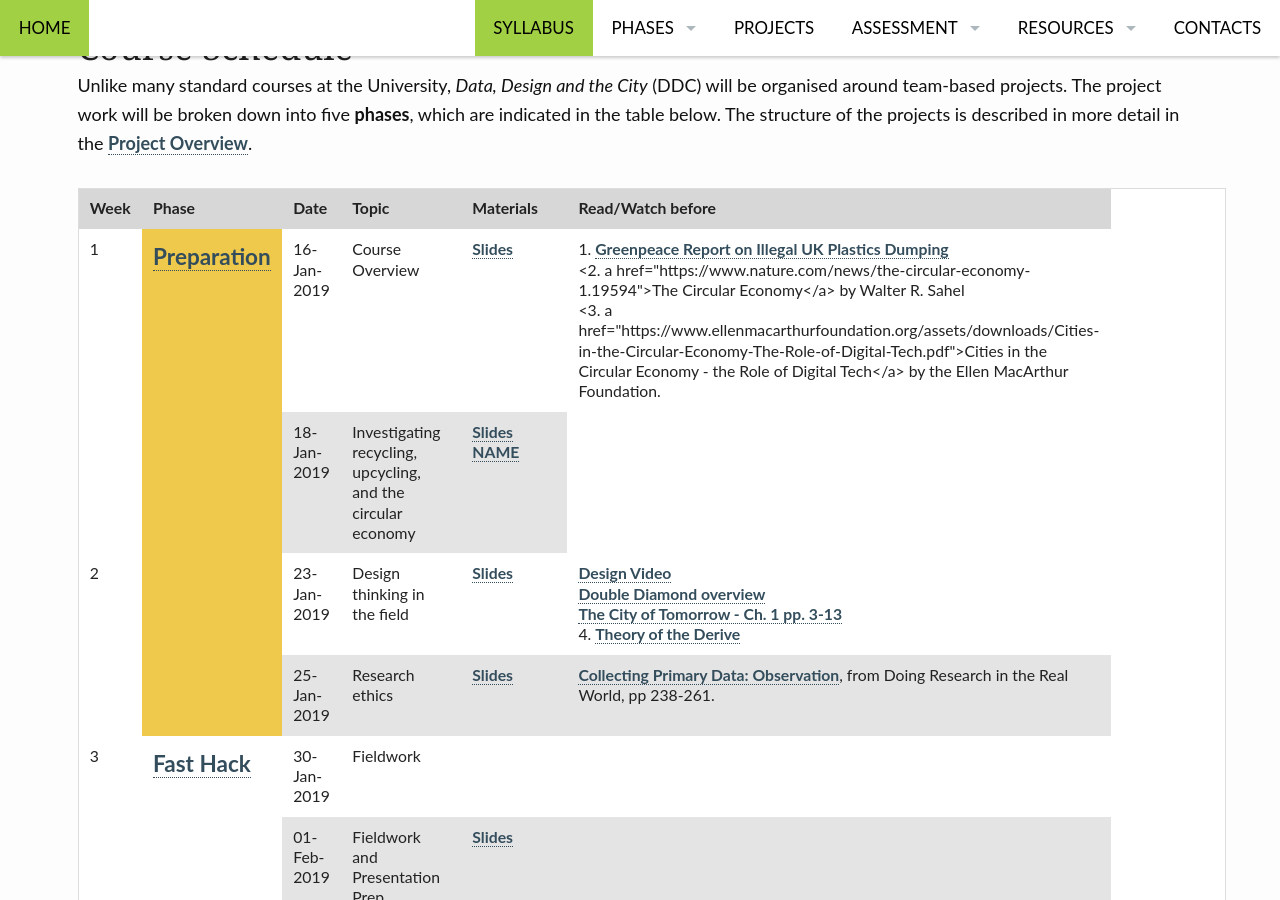
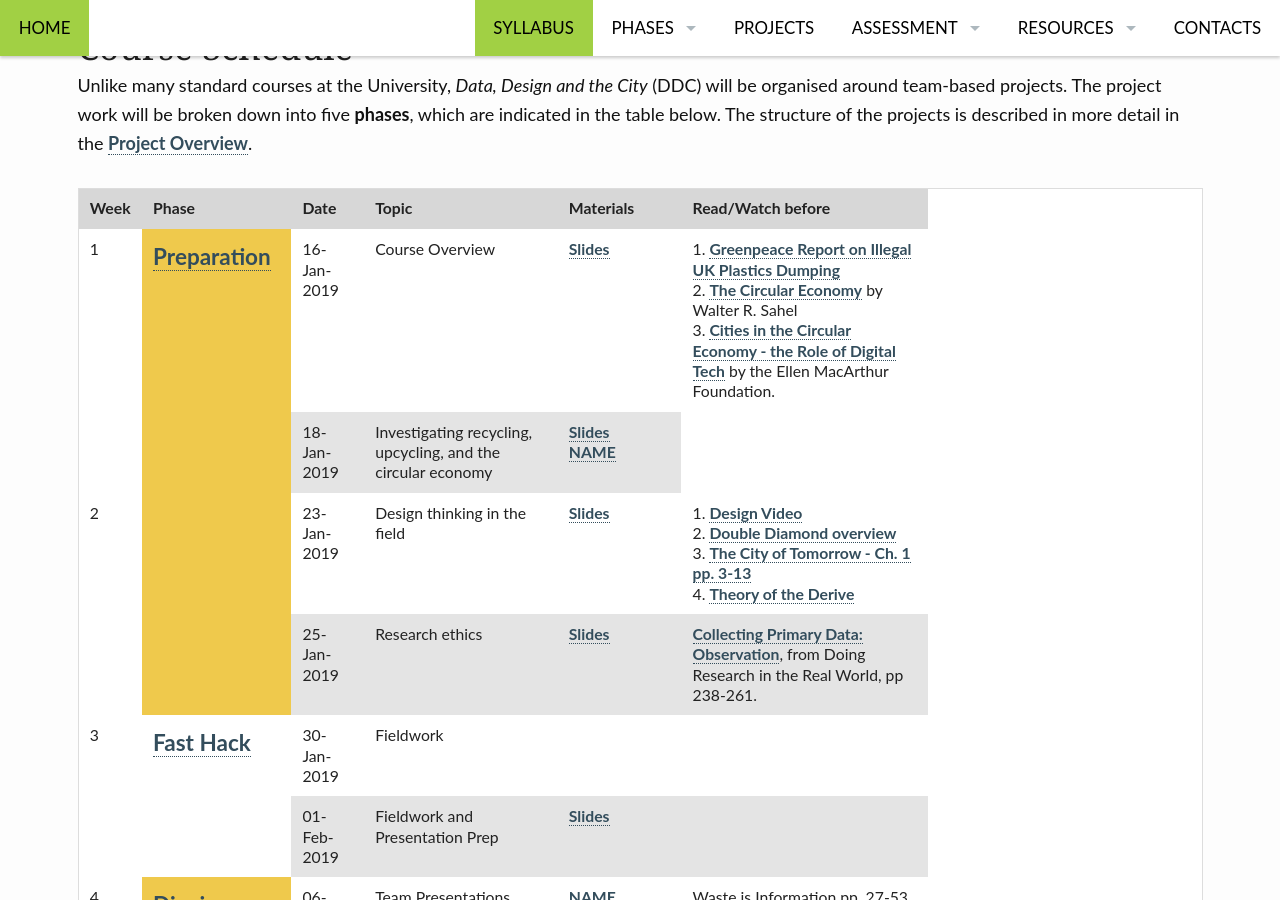
Before and after one commit to edinburghlivinglab/ddc, a Jekyll site: the page built from pages/syllabus.md, in a window 1280 px wide and 900 px high, scrolled down 681 px. Built offline with Jekyll 4.4.1, drawn with Linux system fonts in a browser that asks for light colours.

Commit message:
Update syllabus.md

```diff
--- a/pages/syllabus.md
+++ b/pages/syllabus.md
@@ -83,8 +83,8 @@ permalink: "/syllabus/"
                 <td><a href="{{ site.baseurl }}/slides/NAME" target="_blank">Slides</a></td>
 
                 <td>1. <a href="https://unearthed.greenpeace.org/2018/10/21/uk-household-plastics-found-in-illegal-dumps-in-malaysia/">Greenpeace Report on Illegal UK Plastics Dumping</a><br/>
-                <2. a href="https://www.nature.com/news/the-circular-economy-1.19594">The Circular Economy</a> by Walter R. Sahel<br/>
-                <3. a href="https://www.ellenmacarthurfoundation.org/assets/downloads/Cities-in-the-Circular-Economy-The-Role-of-Digital-Tech.pdf">Cities in the Circular Economy - the Role of Digital Tech</a> by the Ellen MacArthur Foundation.
+                2. <a href="https://www.nature.com/news/the-circular-economy-1.19594">The Circular Economy</a> by Walter R. Sahel<br/>
+                3. <a href="https://www.ellenmacarthurfoundation.org/assets/downloads/Cities-in-the-Circular-Economy-The-Role-of-Digital-Tech.pdf">Cities in the Circular Economy - the Role of Digital Tech</a> by the Ellen MacArthur Foundation.
 </td>
             </tr>
             <tr>
@@ -103,8 +103,8 @@ permalink: "/syllabus/"
                 <td><a href="{{ site.baseurl }}/slides/NAME" target="_blank">Slides</a><br/>
 
                 </td>
-                <td><a href="https://youtu.be/JF2xaxjrQ7g">Design Video</a><br/>
-                <a href="http://www.thecreativeindustries.co.uk/uk-creative-overview/news-and-views/view-what-is-design-and-why-it-matters">Double Diamond overview</a><br/><a href="https://www.scribd.com/document/384155848/The-City-of-Tomorrow-Sensors-Networks-Hackers-And-the-Future-of-Urban-Life">The City of Tomorrow - Ch. 1 pp. 3-13</a><br/>4. <a href="http://www.tbook.constantvzw.org/wp-content/derivedebord.pdf">Theory of the Derive</a>
+                <td>1. <a href="https://youtu.be/JF2xaxjrQ7g">Design Video</a><br/>
+                2. <a href="http://www.thecreativeindustries.co.uk/uk-creative-overview/news-and-views/view-what-is-design-and-why-it-matters">Double Diamond overview</a><br/>3. <a href="https://www.scribd.com/document/384155848/The-City-of-Tomorrow-Sensors-Networks-Hackers-And-the-Future-of-Urban-Life">The City of Tomorrow - Ch. 1 pp. 3-13</a><br/>4. <a href="http://www.tbook.constantvzw.org/wp-content/derivedebord.pdf">Theory of the Derive</a>
                 </td>
             </tr>
             <tr>
```
